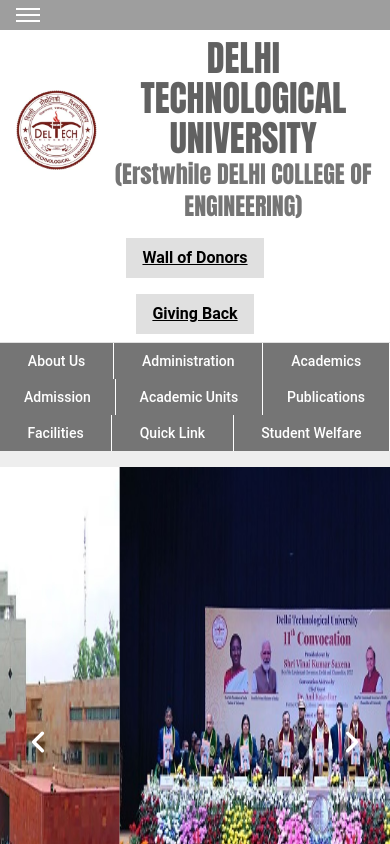
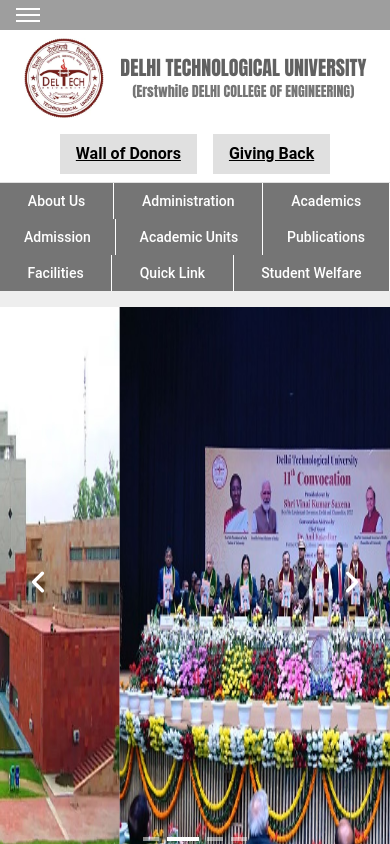
Before and after one commit to shivam12shivam/dtusite, a React (Vite) app: page / in a window 390 px wide. Shown: the top 844 px of the page. Built offline with nearby package versions, Linux system fonts and the light colour scheme.

Commit message:
2nd header changes

```diff
--- a/src/components/secheader.jsx
+++ b/src/components/secheader.jsx
@@ -13,17 +13,17 @@
             className="h-20 w-auto"
           />
           <div className="ml-4">
-            <h1 className="font-impact text-4xl font-extrabold text-gray-700">
+            <h1 className="font-impact text-xl md:text-4xl font-extrabold text-gray-700">
               DELHI TECHNOLOGICAL UNIVERSITY
             </h1>
-            <h2 className="font-impact text-2xl font-bold text-gray-600">
+            <h2 className="font-impact text-sm md:text-2xl font-bold text-gray-600">
               (Erstwhile DELHI COLLEGE OF ENGINEERING)
             </h2>
           </div>
         </div>
 
         {/* Additional Buttons */}
-        <div className="flex flex-col lg:flex-row space-y-4 lg:space-x-4 lg:space-y-0">
+        <div className=" flex align-middle flex-row space-x-4 space-y-0">
             <a href="http://www.dtu.ac.in/Web/quick_links/donors.php">
           <button className="bg-gray-300 text-black px-4 py-2 font-semibold hover:bg-gray-400 underline ">
             Wall of Donors
```
